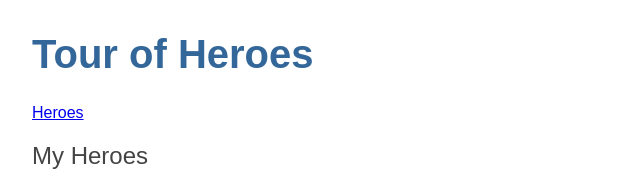
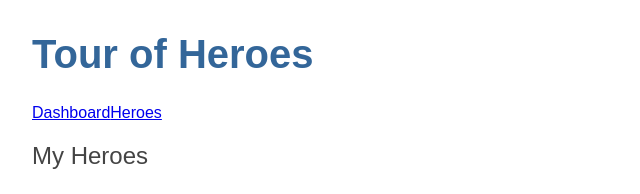
Before and after one commit to Thairone-J/tour-of-heroes, an Angular app: page /heroes in a window 1280 px wide. Shown: the top 194 px of the page, without its empty margins (0-640 px from the left). Built offline with nearby package versions, Linux system fonts and the light colour scheme.

Commit message:
Feat: add navigation between heroes and dashboard

```diff
--- a/src/app/app-routing.module.ts
+++ b/src/app/app-routing.module.ts
@@ -1,9 +1,12 @@
 import { NgModule } from '@angular/core';
 import { RouterModule, Routes } from '@angular/router';
 import { HeroesComponent } from './heroes/heroes.component';
+import { DashboardComponent } from './dashboard/dashboard.component';
 
 const routes: Routes = [
-  { path: 'heroes', component: HeroesComponent }
+  { path: 'heroes', component: HeroesComponent },
+  { path: 'dashboard', component: DashboardComponent},
+  { path: '', redirectTo: 'dashboard', pathMatch: 'full'},
 ];
 
 @NgModule({
--- a/src/app/app.component.html
+++ b/src/app/app.component.html
@@ -1,7 +1,10 @@
 <h1>{{title}}</h1>
 
 <nav>
+    <a routerLink="/dashboard">Dashboard</a>
+
     <a routerLink="/heroes">Heroes</a>
+
 </nav>
 
 <router-outlet></router-outlet>
--- a/src/app/app.module.ts
+++ b/src/app/app.module.ts
@@ -7,14 +7,16 @@ import { HeroesComponent } from './heroes/heroes.component';
 import { FormsModule } from '@angular/forms';
 import { HeroDetailComponent } from './hero-detail/hero-detail.component';
 import { MessagesComponent } from './messages/messages.component';
-import { AppRoutingModule } from './app-routing.module'; // <-- NgModel lives here
+import { AppRoutingModule } from './app-routing.module';
+import { DashboardComponent } from './dashboard/dashboard.component'; // <-- NgModel lives here
 
 @NgModule({
   declarations: [
     AppComponent,
     HeroesComponent,
     HeroDetailComponent,
-    MessagesComponent
+    MessagesComponent,
+    DashboardComponent
   ],
   imports: [
     BrowserModule,
```
